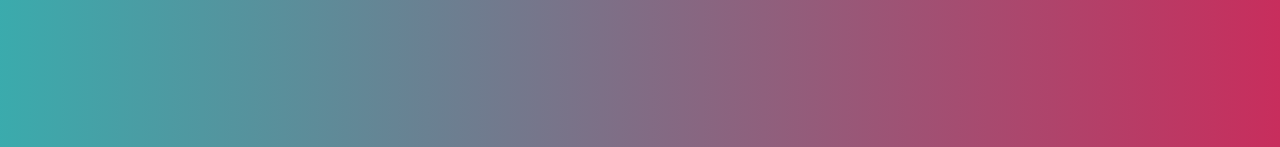
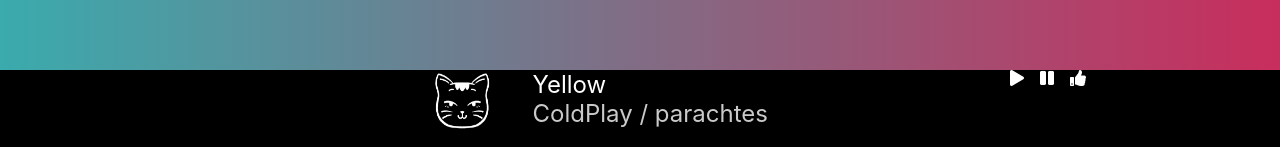
Before and after one commit to peter-coco/portfolio_musicPlayer_with_spotify_api, a React (Create React App) app: page / in a window 1280 px wide. Shown: the part 650-797 px from the top of the page. Built offline with nearby package versions, Linux system fonts and the light colour scheme.

Commit message:
HTML&CSS : footer

```diff
--- a/package.json
+++ b/package.json
@@ -13,6 +13,7 @@
     "react": "^17.0.2",
     "react-dom": "^17.0.2",
     "react-scripts": "4.0.3",
+    "styled-components": "^5.3.0",
     "typescript": "^4.3.2",
     "web-vitals": "^1.1.2"
   },
--- a/src/App.css
+++ /dev/null
@@ -1,8 +0,0 @@
-
-
-#background-wrap{
-  width : 100vw;
-  height : 100vh;
-  background: linear-gradient(90deg, #38ADAE -1.77%, #CD295A 103.5%, rgba(254, 144, 175, 0) 103.51%);
-
-}
--- a/src/App.tsx
+++ b/src/App.tsx
@@ -1,19 +1,27 @@
 import React from 'react';
 import logo from './logo.svg';
-import './App.css';
+// import './App.css';
 
 import {Navbar} from "./components/navbar"
-import {Footer} from "./components/footer"
+import {Footer} from "./components/footer/footer"
 import {Main} from "./components/main/main"
 
+import styled from "styled-components";
+
+
+const BackgroundWrap = styled.div`
+  width : 100vw;
+  height : 100vh;
+  background: linear-gradient(90deg, #38ADAE -1.77%, #CD295A 103.5%, rgba(254, 144, 175, 0) 103.51%);
+`;
 
 function App() {
   return (
-    <div id = "background-wrap">
+    <BackgroundWrap>
       <Navbar />
       <Main />
       <Footer />
-    </div>
+    </BackgroundWrap>
   );
 }
 
--- a/src/components/footer.tsx
+++ /dev/null
@@ -1,9 +0,0 @@
-
-
-
-export function Footer(){
-    return (
-        <div></div>
-    )
-
-}
--- /dev/null
+++ b/src/components/footer/footer-musicInfor.tsx
@@ -0,0 +1,47 @@
+
+import styled from "styled-components";
+import musicImg from "../../image/navbar-logo.png"
+
+const MusicInforWrap = styled.div`
+    display : flex;
+    width : 415px;
+    height : 60px;
+    margin : 0 auto;
+`;
+
+const MusicInforImage = styled.img`
+    margin-right : 40px;
+    width : 60px;
+    height : 60px;
+`;
+
+const MusicInforText = styled.div`
+    display : flex;
+    flex-direction : column;
+`;
+
+const MusicInforTextTitle = styled.div`
+    color : #fff;
+    font-size : 24px;
+
+`;
+
+const MusicInforTextEtc = styled.div`
+    color : #cacaca;
+    font-size : 24px;
+
+`;
+
+export function FooterMusicInfor(){
+
+
+    return (
+        <MusicInforWrap>
+            <MusicInforImage src = {musicImg}/>
+            <MusicInforText>
+                <MusicInforTextTitle>Yellow</MusicInforTextTitle>
+                <MusicInforTextEtc>ColdPlay / parachtes</MusicInforTextEtc>
+            </MusicInforText>
+        </MusicInforWrap>
+    )
+}
--- /dev/null
+++ b/src/components/footer/footer-operations.tsx
@@ -0,0 +1,29 @@
+
+import styled from "styled-components";
+
+const FooterOperationWrap = styled.div`
+    display : flex;
+    width : 250px;
+    height : 33px;
+    position : absolute;
+    right : 20px;
+    top : 0px;
+`;
+
+const Operations = styled.i`
+    width : 30px;
+    height : 30px;
+    color : #fff;
+`;
+
+export function FooterOperations(){
+
+
+    return (
+        <FooterOperationWrap>
+            <Operations className = "fas fa-play" />
+            <Operations className = "fas fa-pause" />
+            <Operations className = "fas fa-thumbs-up" />
+        </FooterOperationWrap>
+    )
+}
--- /dev/null
+++ b/src/components/footer/footer.tsx
@@ -0,0 +1,27 @@
+
+
+import styled from "styled-components";
+
+import {FooterMusicInfor} from "./footer-musicInfor";
+import {FooterOperations} from "./footer-operations";
+
+const FooterWrap = styled.div`
+    width : 100%;
+    height : 80px;
+    position : absolute;
+    bottom : 0;
+    background-color : #000;
+`;
+
+
+
+
+export function Footer(){
+    return (
+        <FooterWrap>
+            <FooterMusicInfor />
+            <FooterOperations />
+        </FooterWrap>
+    )
+
+}
--- a/src/components/navbar.tsx
+++ b/src/components/navbar.tsx
@@ -1,41 +1,21 @@
-
-
-
-function NavbarMenus(){
-
+function NavbarMenus() {
   return (
-        <div id = "header-menus">
-
-          <i
-
-            className="fas fa-home"
-          ></i>
-          <i className="fas fa-chart-bar"
-          ></i>
-          <i
-            className="far fa-list-alt"
-          />
-
-          <i className="fas fa-search" ></i>
-
-
-
-
+    <div id="header-menus">
+      <i className="fas fa-home"></i>
+      <i className="fas fa-chart-bar"></i>
+      <i className="far fa-list-alt"></i>
+      <i className="fas fa-search"></i>
     </div>
-
-
-    )
+  );
 }
 
-
-export function Navbar(){
-
+export function Navbar() {
   return (
-        <div id = "header">
-            <div id = "header-logo-img">
+    <div id="header">
+      <div id="header-logo-img">
         <img src="./navbar-logo.png" alt="header" />
       </div>
       <NavbarMenus />
     </div>
-    )
+  );
 }
```
Also changed, not shown: 1 other file (tests, documents, lock files or other folders). Lines whose indentation alone changed are shown as unchanged.
